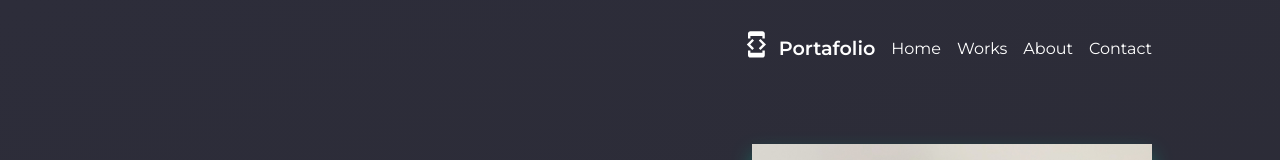
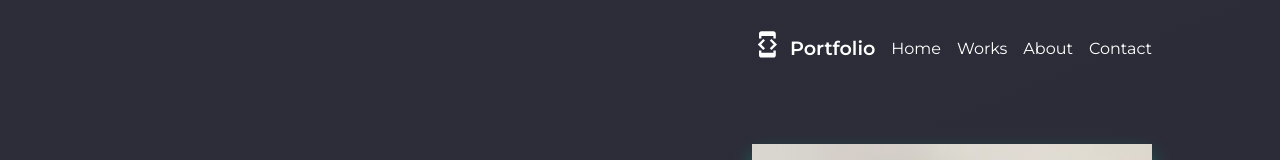
Before and after one commit to AgustinEscalanteRojo/agustinescalanterojo.github.io, a React (Create React App) app: page / in a window 1280 px wide. Shown: the top 160 px of the page. Built offline with nearby package versions, Linux system fonts and the light colour scheme.

Commit message:
add links from Linkedin and GitHub

```diff
--- a/src/components/Banner/Header.jsx
+++ b/src/components/Banner/Header.jsx
@@ -11,7 +11,7 @@
         <span className="green">
           <MdDeveloperMode />
         </span>
-        <h1>Portafolio</h1>
+        <h1>Portfolio</h1>
       </Logo>
       <Nav>
         <span>
--- a/src/components/Banner/ProfComponent.jsx
+++ b/src/components/Banner/ProfComponent.jsx
@@ -23,12 +23,12 @@
           <p>Check out my</p>
           <div className="social-icons">
             <span>
-              <a href="/">
+              <a href="https://www.linkedin.com/in/agustinescalanterojo/">
                 <FaLinkedin />
               </a>
             </span>
             <span>
-              <a href="/">
+              <a href="https://github.com/AgustinEscalanteRojo">
                 <FaGithub />
               </a>
             </span>
```
